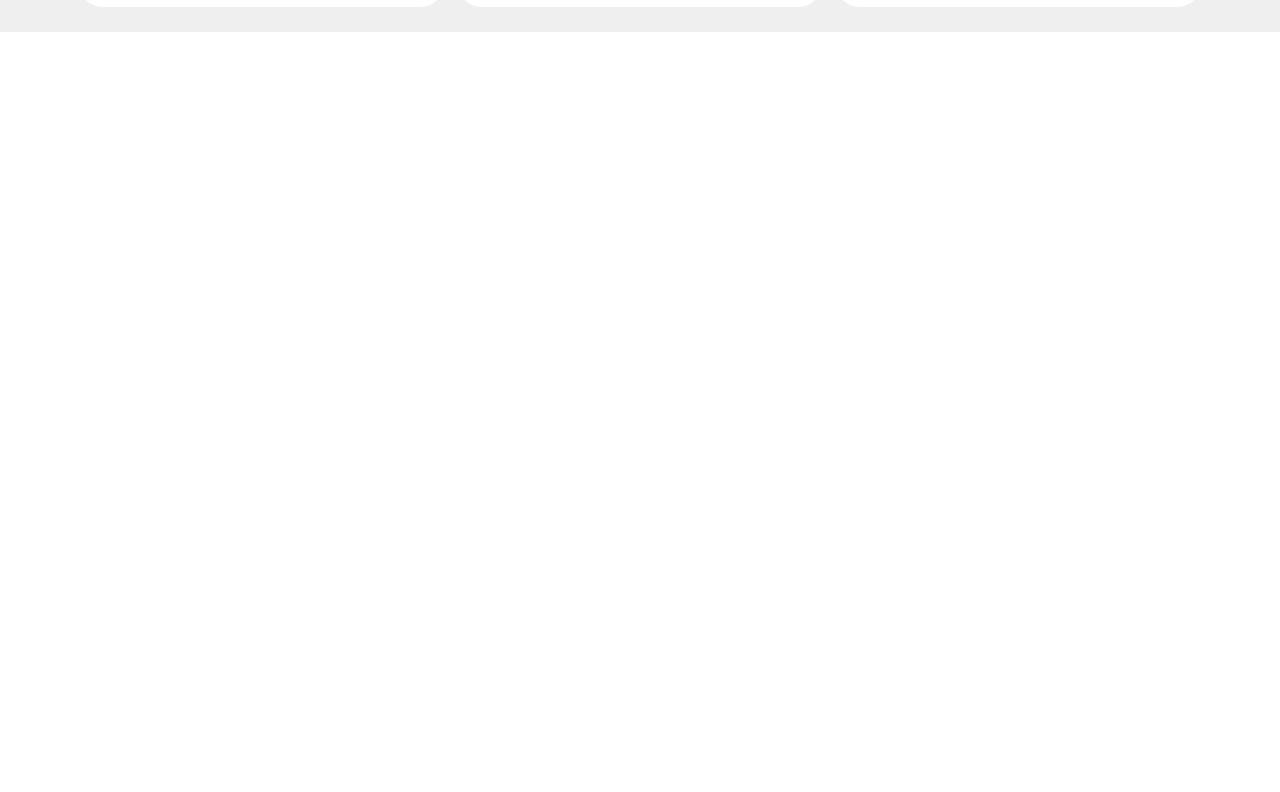
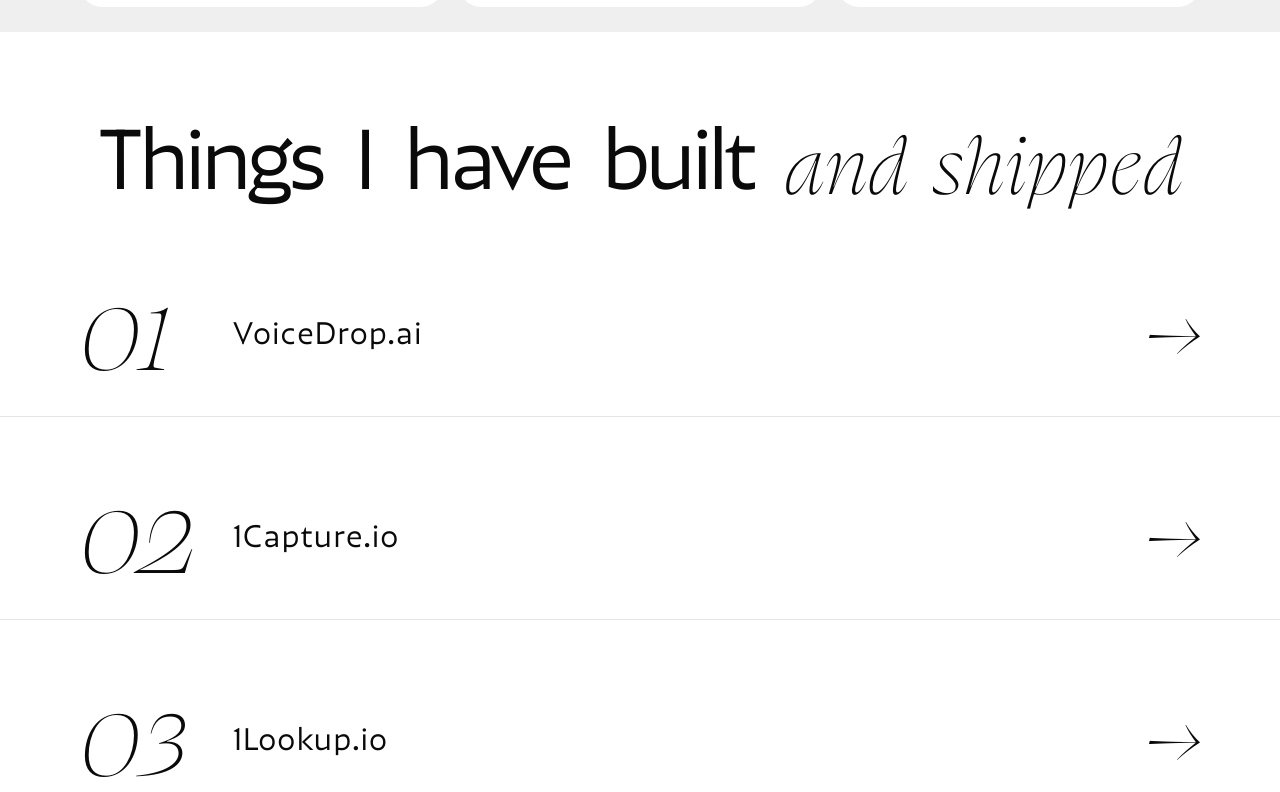
Before and after one commit to MHamzaFarooq/updated-portfolio, a Next.js app: page / in a window 1280 px wide. Shown: the part 1568-2360 px from the top of the page. Before the commit the page ends 1600 px from the top, so only its background shows below. Built offline with nearby package versions, Linux system fonts and the light colour scheme.

Commit message:
Added projects section

```diff
--- a/app/page.tsx
+++ b/app/page.tsx
@@ -1,11 +1,12 @@
 import UpdatedHero from "@/components/sections/UpdatedHero";
 import UpdatedSkill from "@/components/sections/UpdatedSkill";
-
+import Projects from "@/components/sections/Projects";
 export default function Home() {
   return (
     <>
       <UpdatedHero />
       <UpdatedSkill />
+      <Projects />
     </>
   );
 }
--- a/components/sections/Projects.tsx
+++ b/components/sections/Projects.tsx
@@ -1,169 +1,202 @@
-// "use client";
-// import Heading from "../ui/Heading";
-// import { motion } from "framer-motion";
-// import { useState, useRef } from "react";
-// import Image from "next/image";
-// const projects = [
-//   {
-//     id: "01",
-//     name: "VoiceDrop.ai",
-//     image: "/images/voicedrop.png",
-//     link: "https://voicedrop.ai",
-//   },
-//   {
-//     id: "02",
-//     name: "1Capture.io",
-//     image: "/images/1capture.png",
-//     link: "https://1capture.io",
-//   },
-//   {
-//     id: "03",
-//     name: "1Lookup.io",
-//     image: "/images/1lookup.png",
-//     link: "https://1lookup.io",
-//   },
-//   {
-//     id: "04",
-//     name: "Syncode",
-//     image: "/images/syncode.png",
-//     link: "https://github.com/MHamzaFarooq/Syncode",
-//   },
-// ];
+"use client";
+import Heading from "../ui/Heading";
+import { motion } from "framer-motion";
+import { useState, useRef, useLayoutEffect } from "react";
+import Image from "next/image";
+import UpdatedHeading from "../ui/UpdatedHeading";
+const projects = [
+  {
+    id: "01",
+    name: "VoiceDrop.ai",
+    image: "/images/voicedrop.png",
+    link: "https://voicedrop.ai",
+  },
+  {
+    id: "02",
+    name: "1Capture.io",
+    image: "/images/1capture.png",
+    link: "https://1capture.io",
+  },
+  {
+    id: "03",
+    name: "1Lookup.io",
+    image: "/images/1lookup.png",
+    link: "https://1lookup.io",
+  },
+  {
+    id: "04",
+    name: "Syncode",
+    image: "/images/syncode.png",
+    link: "https://github.com/MHamzaFarooq/Syncode",
+  },
+];
 
-// const projectVariants = {
-//   hidden: { opacity: 0, y: 20 },
-//   visible: (i: number) => ({
-//     opacity: 1,
-//     y: 0,
-//     transition: { duration: 0.5, delay: i * 0.2 },
-//   }),
-// };
+const projectVariants = {
+  hidden: { opacity: 0, y: 20 },
+  visible: (i: number) => ({
+    opacity: 1,
+    y: 0,
+    transition: { duration: 0.5, delay: i * 0.2 },
+  }),
+};
 
-// export default function Projects() {
-//   const [activeProject, setActiveProject] = useState<string | null>(null);
-//   const [currentImage, setCurrentImage] = useState<string>(projects[0].image);
-//   const [prevImage, setPrevImage] = useState<string | null>(null);
-//   const [mousePos, setMousePos] = useState({ x: 0, y: 0 });
-//   const containerRef = useRef<HTMLDivElement>(null);
+export default function Projects() {
+  const [activeProject, setActiveProject] = useState<string | null>(null);
+  const [currentImage, setCurrentImage] = useState<string>(projects[0].image);
+  const [prevImage, setPrevImage] = useState<string | null>(null);
+  const [mousePos, setMousePos] = useState({ x: 0, y: 0 });
+  const containerRef = useRef<HTMLDivElement>(null);
+  const [isMobile, setIsMobile] = useState<boolean | null>(null);
 
-//   const handleMouseMove = (e: React.MouseEvent) => {
-//     const rect = containerRef.current!.getBoundingClientRect();
-//     setMousePos({ x: e.clientX - rect.left, y: e.clientY - rect.top });
-//   };
+  useLayoutEffect(() => {
+    const check = () => setIsMobile(window.innerWidth < 640);
+    check();
+    window.addEventListener("resize", check);
+    return () => window.removeEventListener("resize", check);
+  }, []);
 
-//   const handleMouseEnter = (project: (typeof projects)[0]) => {
-//     setActiveProject(project.id);
-//     if (project.image !== currentImage) {
-//       setPrevImage(currentImage);
-//       setCurrentImage(project.image);
-//     }
-//   };
+  if (isMobile === null) return null;
 
-//   const handleMouseLeave = () => {
-//     setActiveProject(null);
-//   };
+  const handleMouseMove = (e: React.MouseEvent) => {
+    const rect = containerRef.current!.getBoundingClientRect();
+    setMousePos({ x: e.clientX - rect.left, y: e.clientY - rect.top });
+  };
 
-//   return (
-//     <div
-//       ref={containerRef}
-//       className="relative min-h-screen flex flex-col justify-center py-20"
-//       onMouseMove={handleMouseMove}
-//     >
-//       {/* Floating preview — always mounted, fades between images */}
-//       <motion.div
-//         className="absolute z-50 pointer-events-none rounded-xl overflow-hidden shadow-2xl"
-//         animate={{
-//           opacity: activeProject ? 1 : 0,
-//           scale: activeProject ? 1 : 0.88,
-//           left: mousePos.x,
-//           top: mousePos.y,
-//         }}
-//         transition={{
-//           opacity: { duration: 0.3, ease: "easeInOut" },
-//           scale: { type: "spring", stiffness: 300, damping: 25 },
-//           left: { type: "spring", stiffness: 150, damping: 20 },
-//           top: { type: "spring", stiffness: 150, damping: 20 },
-//         }}
-//         style={{
-//           translateX: "-50%",
-//           translateY: "-60%",
-//           width: 320,
-//           height: 200,
-//         }}
-//       >
-//         {/* Previous image fades out */}
-//         {prevImage && (
-//           <motion.div
-//             key={prevImage}
-//             className="absolute inset-0"
-//             initial={{ opacity: 1 }}
-//             animate={{ opacity: 0 }}
-//             transition={{ duration: 0.4, ease: "easeInOut" }}
-//             onAnimationComplete={() => setPrevImage(null)}
-//           >
-//             <Image
-//               src={prevImage}
-//               alt=""
-//               sizes="320px"
-//               loading="eager"
-//               fill
-//               className="object-cover"
-//             />
-//           </motion.div>
-//         )}
+  const handleMouseEnter = (project: (typeof projects)[0]) => {
+    setActiveProject(project.id);
+    if (project.image !== currentImage) {
+      setPrevImage(currentImage);
+      setCurrentImage(project.image);
+    }
+  };
 
-//         {/* Current image fades in */}
-//         <motion.div
-//           key={currentImage}
-//           className="absolute inset-0"
-//           initial={{ opacity: 0 }}
-//           animate={{ opacity: 1 }}
-//           transition={{ duration: 0.4, ease: "easeInOut" }}
-//         >
-//           <Image
-//             src={currentImage}
-//             alt=""
-//             sizes="320px"
-//             loading="eager"
-//             fill
-//             className="object-cover"
-//           />
-//         </motion.div>
-//       </motion.div>
+  const handleMouseLeave = () => {
+    setActiveProject(null);
+  };
 
-//       <div className="w-full flex items-center justify-center mb-22">
-//         <Heading primary="Things I have built " secondary="and shipped" />
-//       </div>
+  const handleClick = (link: string) => {
+    window.open(link, "_blank");
+  };
 
-//       {projects.map((project, i) => (
-//         <motion.div
-//           variants={projectVariants}
-//           initial="hidden"
-//           whileInView="visible"
-//           viewport={{ once: true, amount: 0.6 }}
-//           custom={i}
-//           key={project.id}
-//           className="h-40.75 flex items-center border-b"
-//         >
-//           <div
-//             onMouseEnter={() => handleMouseEnter(project)}
-//             onMouseLeave={handleMouseLeave}
-//             className="max-w-280 flex mx-auto h-full items-center justify-between w-full hover:max-w-270 hover:opacity-40 hover:cursor-pointer transition-all duration-300"
-//           >
-//             <div className="flex items-center gap-9.25">
-//               <span className="font-swear w-29 text-[102px] tracking-[-4%] leading-[97%]">
-//                 {project.id}
-//               </span>
-//               <span className="font-retail text-[32px] tracking-[-4%] leading-[97%]">
-//                 {project.name}
-//               </span>
-//             </div>
-//             <span className="font-swear text-[61px] tracking-[-4%] leading-[97%]">
-//               →
-//             </span>
-//           </div>
-//         </motion.div>
-//       ))}
-//     </div>
-//   );
-// }
+  return (
+    <div
+      ref={containerRef}
+      className="relative min-h-screen flex flex-col justify-center py-20 gap-10"
+      onMouseMove={handleMouseMove}
+    >
+      {/* Floating preview — always mounted, fades between images */}
+      <motion.div
+        className="absolute z-50 pointer-events-none rounded-xl overflow-hidden shadow-2xl"
+        animate={{
+          opacity: activeProject ? 1 : 0,
+          scale: activeProject ? 1 : 0.88,
+          left: mousePos.x,
+          top: mousePos.y,
+        }}
+        transition={{
+          opacity: { duration: 0.3, ease: "easeInOut" },
+          scale: { type: "spring", stiffness: 300, damping: 25 },
+          left: { type: "spring", stiffness: 150, damping: 20 },
+          top: { type: "spring", stiffness: 150, damping: 20 },
+        }}
+        style={{
+          translateX: "-50%",
+          translateY: "-60%",
+          width: 320,
+          height: 200,
+        }}
+      >
+        {/* Previous image fades out */}
+        {prevImage && (
+          <motion.div
+            key={prevImage}
+            className="absolute inset-0"
+            initial={{ opacity: 1 }}
+            animate={{ opacity: 0 }}
+            transition={{ duration: 0.4, ease: "easeInOut" }}
+            onAnimationComplete={() => setPrevImage(null)}
+          >
+            <Image
+              src={prevImage}
+              alt=""
+              sizes="320px"
+              loading="eager"
+              fill
+              className="object-cover"
+            />
+          </motion.div>
+        )}
+
+        {/* Current image fades in */}
+        <motion.div
+          key={currentImage}
+          className="absolute inset-0"
+          initial={{ opacity: 0 }}
+          animate={{ opacity: 1 }}
+          transition={{ duration: 0.4, ease: "easeInOut" }}
+        >
+          <Image
+            src={currentImage}
+            alt=""
+            sizes="320px"
+            loading="eager"
+            fill
+            className="object-cover"
+          />
+        </motion.div>
+      </motion.div>
+
+      <div className="flex flex-wrap gap-x-4 mr-auto sm:gap-x-6 sm:mx-auto">
+        <UpdatedHeading fontName="retail" tracking delay={0.1}>
+          Things
+        </UpdatedHeading>
+        <UpdatedHeading fontName="retail" tracking delay={0.1}>
+          I
+        </UpdatedHeading>
+        <UpdatedHeading fontName="retail" tracking delay={0.1}>
+          have
+        </UpdatedHeading>
+        <UpdatedHeading fontName="retail" tracking delay={0.1}>
+          built
+        </UpdatedHeading>
+        <UpdatedHeading fontName="swear" delay={0.2}>
+          and
+        </UpdatedHeading>
+        <UpdatedHeading fontName="swear" delay={0.3}>
+          shipped
+        </UpdatedHeading>
+      </div>
+
+      {projects.map((project, i) => (
+        <motion.div
+          variants={projectVariants}
+          initial="hidden"
+          whileInView="visible"
+          viewport={{ once: true, amount: 0.6 }}
+          custom={i}
+          key={project.id}
+          className="h-40.75 flex items-center border-b"
+        >
+          <div
+            onMouseEnter={() => !isMobile && handleMouseEnter(project)}
+            onMouseLeave={() => !isMobile && handleMouseLeave()}
+            onClick={() => handleClick(project.link)}
+            className="max-w-280 flex mx-auto h-full items-center justify-between w-full hover:max-w-270 hover:opacity-40 hover:cursor-pointer transition-all duration-300"
+          >
+            <div className="flex items-center gap-9.25">
+              <span className="font-swear w-29 text-[102px] tracking-[-4%] leading-[97%]">
+                {project.id}
+              </span>
+              <span className="font-retail text-[32px] tracking-[-4%] leading-[97%]">
+                {project.name}
+              </span>
+            </div>
+            <span className="font-swear text-[61px] tracking-[-4%] leading-[97%]">
+              →
+            </span>
+          </div>
+        </motion.div>
+      ))}
+    </div>
+  );
+}
--- a/components/sections/UpdatedSkill.tsx
+++ b/components/sections/UpdatedSkill.tsx
@@ -4,7 +4,7 @@
 
 function UpdatedSkill() {
   return (
-    <div className="bg-[#EFEFEF] h-full px-4 py-14 flex items-center justify-center xl:h-screen">
+    <div className="bg-[#EFEFEF] h-full px-4 py-14 flex items-center justify-center md:h-screen">
       <div className="max-w-280 flex flex-col gap-4 sm:gap-10">
         <div className="flex flex-wrap gap-x-4 mr-auto sm:gap-x-6">
           <UpdatedHeading fontName="retail" tracking delay={0.1}>
--- a/components/ui/Button.tsx
+++ b/components/ui/Button.tsx
@@ -34,7 +34,7 @@
       }}
       animate={{ opacity: 1, x: 0 }}
       transition={{
-        duration: 1.5,
+        duration: 1.75,
         delay: isMobile ? 1.5 : 2.25,
         ease: [0.16, 1, 0.3, 1],
         scale: { type: "spring", stiffness: 300, damping: 20 },
--- a/components/ui/SkillsCard.tsx
+++ b/components/ui/SkillsCard.tsx
@@ -17,10 +17,9 @@
     <motion.div
       initial={{ opacity: 0, y: 100 }}
       whileInView={{ opacity: 1, y: 0 }}
-      viewport={{ once: true }}
       transition={{
         duration: 1.75,
-        delay: Number(id) * 0.1,
+        delay: Number(id) * 0.2,
         ease: [0.16, 1, 0.3, 1],
       }}
       className="p-8 bg-white rounded-3xl w-full"
```
